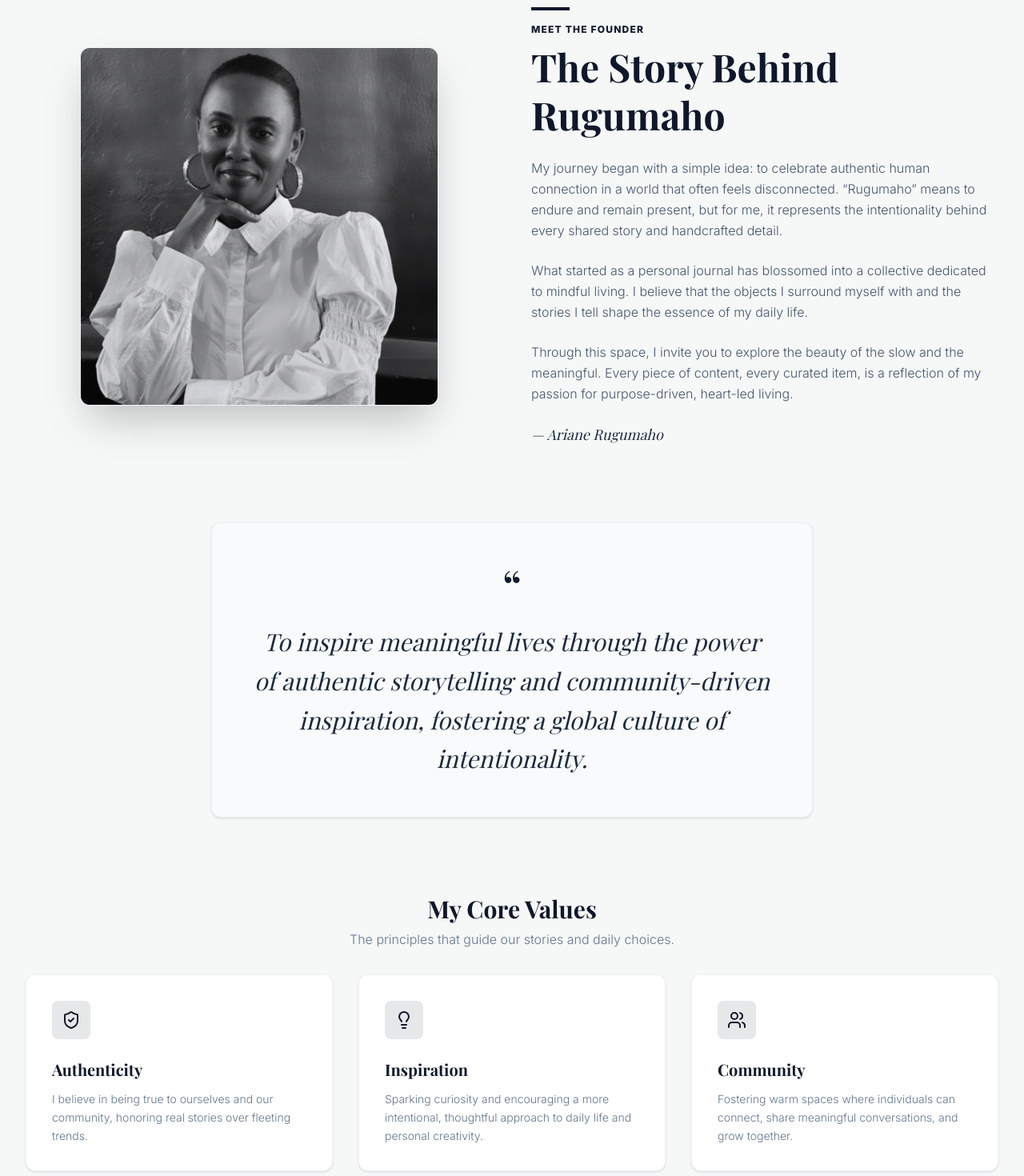
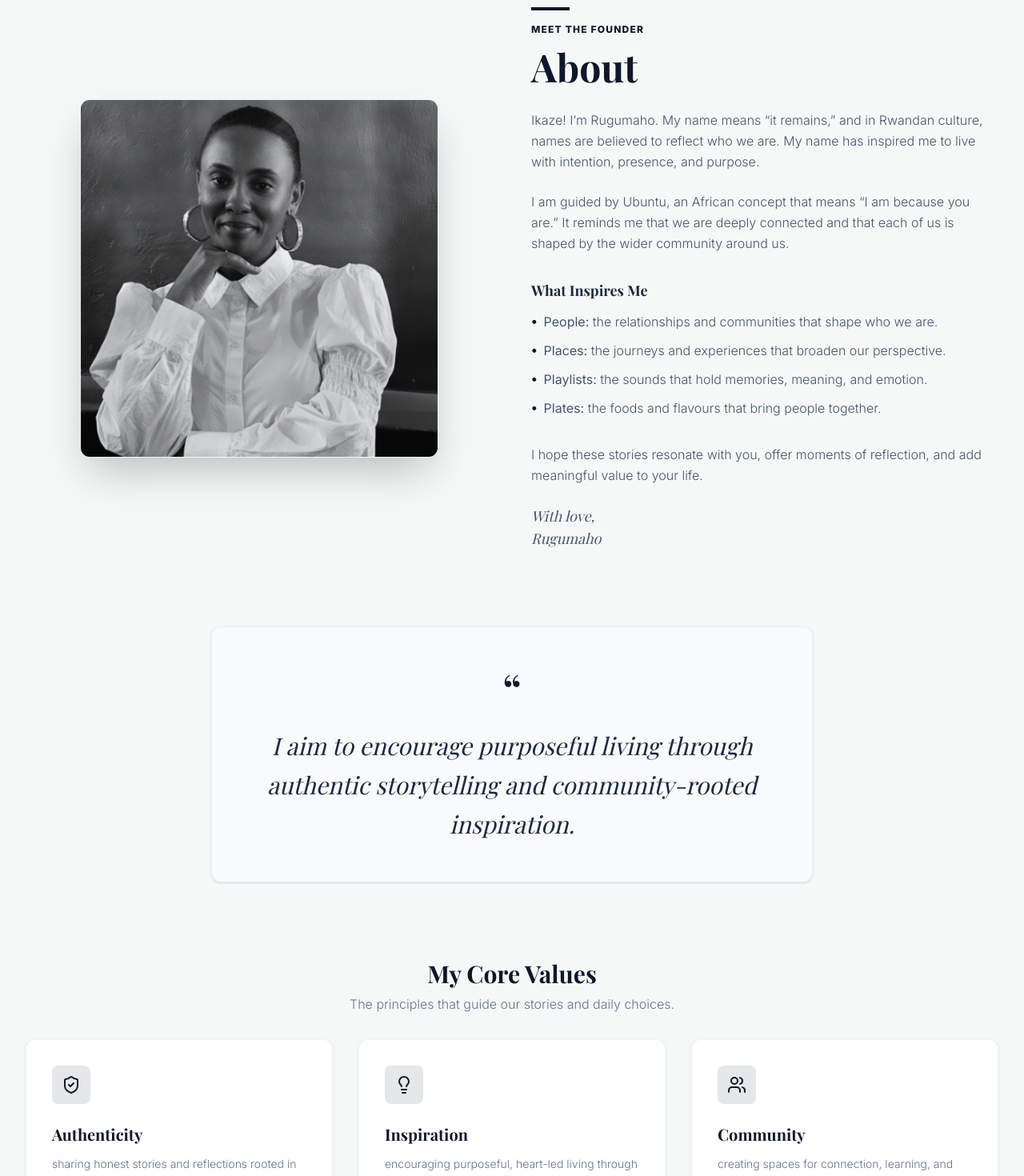
Before and after one commit to alecbideri/rugumaho, a Next.js app: page /about in a window 1280 px wide. Shown: the part 120-1590 px from the top of the page at 80% size. Built offline with nearby package versions, Linux system fonts and the light colour scheme; no server answers; a web font is replaced by a local one.

Commit message:
Update About page content with new bio, values, and quote

```diff
--- a/app/about/page.tsx
+++ b/app/about/page.tsx
@@ -58,21 +58,45 @@ export default function AboutPage() {
             <div className="w-12 h-1 bg-primary mb-4"></div>
             <span className="text-xs font-extrabold uppercase tracking-widest text-primary mb-2">Meet the Founder</span>
             <h2 className="font-serif text-4xl sm:text-5xl font-bold text-slate-900 mb-6 leading-tight">
-              The Story Behind Rugumaho
+              About
             </h2>
             <div className="text-slate-600 leading-relaxed text-base space-y-6 font-light">
               <p>
-                My journey began with a simple idea: to celebrate authentic human connection in a world that often feels disconnected. &ldquo;Rugumaho&rdquo; means to endure and remain present, but for me, it represents the intentionality behind every shared story and handcrafted detail.
+                Ikaze! I’m Rugumaho. My name means &ldquo;it remains,&rdquo; and in Rwandan culture, names are believed to reflect who we are. My name has inspired me to live with intention, presence, and purpose.
               </p>
               <p>
-                What started as a personal journal has blossomed into a collective dedicated to mindful living. I believe that the objects I surround myself with and the stories I tell shape the essence of my daily life.
-              </p>
-              <p>
-                Through this space, I invite you to explore the beauty of the slow and the meaningful. Every piece of content, every curated item, is a reflection of my passion for purpose-driven, heart-led living.
+                I am guided by Ubuntu, an African concept that means &ldquo;I am because you are.&rdquo; It reminds me that we are deeply connected and that each of us is shaped by the wider community around us.
               </p>
 
-              <span className="font-serif italic text-lg text-slate-800 mt-6 block">
-                &mdash; Ariane Rugumaho
+              <div className="pt-2">
+                <h3 className="font-serif font-bold text-lg text-slate-800 mb-3">What Inspires Me</h3>
+                <ul className="space-y-2.5 list-none pl-0">
+                  <li className="flex items-start gap-2 text-slate-600">
+                    <span className="text-primary font-bold text-base">&bull;</span>
+                    <span><strong>People:</strong> the relationships and communities that shape who we are.</span>
+                  </li>
+                  <li className="flex items-start gap-2 text-slate-600">
+                    <span className="text-primary font-bold text-base">&bull;</span>
+                    <span><strong>Places:</strong> the journeys and experiences that broaden our perspective.</span>
+                  </li>
+                  <li className="flex items-start gap-2 text-slate-600">
+                    <span className="text-primary font-bold text-base">&bull;</span>
+                    <span><strong>Playlists:</strong> the sounds that hold memories, meaning, and emotion.</span>
+                  </li>
+                  <li className="flex items-start gap-2 text-slate-600">
+                    <span className="text-primary font-bold text-base">&bull;</span>
+                    <span><strong>Plates:</strong> the foods and flavours that bring people together.</span>
+                  </li>
+                </ul>
+              </div>
+
+              <p className="pt-2">
+                I hope these stories resonate with you, offer moments of reflection, and add meaningful value to your life.
+              </p>
+
+              <span className="font-serif italic text-lg text-slate-850 mt-4 block">
+                With love,<br/>
+                Rugumaho
               </span>
             </div>
           </div>
@@ -83,7 +107,7 @@ export default function AboutPage() {
           <div className="bg-slate-50 border border-slate-200/60 rounded-xl p-8 md:p-12 text-center relative shadow-sm">
             <span className="text-slate-350 text-6xl font-serif leading-none mb-4 block select-none">&ldquo;</span>
             <blockquote className="font-serif text-2xl sm:text-3xl italic text-slate-800 leading-relaxed max-w-2xl mx-auto">
-              To inspire meaningful lives through the power of authentic storytelling and community-driven inspiration, fostering a global culture of intentionality.
+              I aim to encourage purposeful living through authentic storytelling and community-rooted inspiration.
             </blockquote>
           </div>
         </section>
@@ -103,7 +127,7 @@ export default function AboutPage() {
               </div>
               <h4 className="font-serif text-xl font-bold text-slate-900 mb-3">Authenticity</h4>
               <p className="text-slate-500 font-light text-sm leading-relaxed">
-                I believe in being true to ourselves and our community, honoring real stories over fleeting trends.
+                sharing honest stories and reflections rooted in lived experience.
               </p>
             </div>
 
@@ -114,7 +138,7 @@ export default function AboutPage() {
               </div>
               <h4 className="font-serif text-xl font-bold text-slate-900 mb-3">Inspiration</h4>
               <p className="text-slate-500 font-light text-sm leading-relaxed">
-                Sparking curiosity and encouraging a more intentional, thoughtful approach to daily life and personal creativity.
+                encouraging purposeful, heart-led living through meaningful ideas and moments.
               </p>
             </div>
 
@@ -125,7 +149,7 @@ export default function AboutPage() {
               </div>
               <h4 className="font-serif text-xl font-bold text-slate-900 mb-3">Community</h4>
               <p className="text-slate-500 font-light text-sm leading-relaxed">
-                Fostering warm spaces where individuals can connect, share meaningful conversations, and grow together.
+                creating spaces for connection, learning, and shared growth.
               </p>
             </div>
           </div>
```
